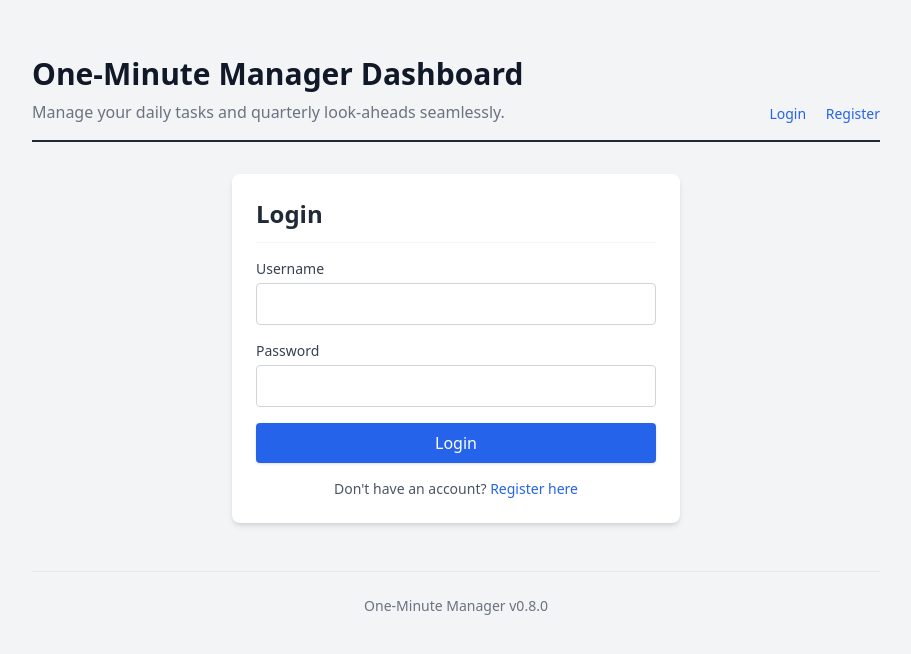
After one commit to candlestixxx/brokeragentworkflow, a Flask app: page /login in a window 1280 px wide. The commit adds this page. Shown: the top 654 px of the page, without its empty margins (184-1095 px from the left). Run offline with Flask 3, Linux system fonts and the light colour scheme; some libraries are stand-ins or nearby versions.

Commit message:
feat: Add multi-tenant user authentication
Bumped version to 0.8.0 in VERSION.md.
Added `Flask-Login` and `Flask-Bcrypt` to dependencies.
Introduced `User` SQLAlchemy model in `models.py` and mapped `Goal` and `QuarterlyInitiative` entities via `user_id` foreign keys.
Added secure `/login`, `/register`, and `/logout` routing in `app.py`.
Updated Jinja2 layout and dashboard templates to reflect user context dynamically.
Refactored testing suite to inject test-user context securely.
Updated comprehensive project documentation to reflect Phase 8 progress.

Co-authored-by: candlestixxx <80919060+candlestixxx@users.noreply.github.com>

```diff
--- a/VERSION.md
+++ b/VERSION.md
@@ -1 +1 @@
-0.7.0
+0.8.0
--- a/app.py
+++ b/app.py
@@ -1,4 +1,5 @@
 from flask import Flask, request, render_template, redirect, url_for, flash
+from flask_login import LoginManager, login_user, logout_user, login_required, current_user
 from twilio.twiml.messaging_response import MessagingResponse
 from twilio.twiml.voice_response import VoiceResponse
 from notifications import notify_all
@@ -7,6 +8,14 @@ import os
 
 app = Flask(__name__)
 app.secret_key = os.getenv("SECRET_KEY", "super-secret-default-key-for-flashes")
+
+login_manager = LoginManager()
+login_manager.init_app(app)
+login_manager.login_view = "login"
+
+@login_manager.user_loader
+def load_user(user_id):
+    return models.get_user_by_id(user_id)
 
 # Ensure DB is initialized before first request
 with app.app_context():
@@ -28,18 +37,55 @@ def get_db_path():
     """Temporary backwards compatibility function. `models.get_db_url` handles the actual config."""
     return os.getenv("DATABASE_PATH", "goals.db")
 
+@app.route("/login", methods=['GET', 'POST'])
+def login():
+    if request.method == 'POST':
+        username = request.form.get('username')
+        password = request.form.get('password')
+        user = models.get_user_by_username(username)
+        if user and user.check_password(password):
+            login_user(user)
+            flash("Logged in successfully.")
+            return redirect(url_for('dashboard'))
+        flash("Invalid username or password.")
+    return render_template("login.html")
+
+@app.route("/register", methods=['GET', 'POST'])
+def register():
+    if request.method == 'POST':
+        username = request.form.get('username')
+        password = request.form.get('password')
+        if models.get_user_by_username(username):
+            flash("Username already exists.")
+        else:
+            user_id = models.create_user(username, password)
+            if user_id:
+                flash("Registration successful. Please log in.")
+                return redirect(url_for('login'))
+            flash("Registration failed.")
+    return render_template("register.html")
+
+@app.route("/logout")
+@login_required
+def logout():
+    logout_user()
+    flash("You have been logged out.")
+    return redirect(url_for('login'))
+
 @app.route("/")
+@login_required
 def dashboard():
     """Render the main web dashboard."""
-    goals = models.list_pending_goals()
-    initiatives = models.list_pending_initiatives()
+    goals = models.list_pending_goals(user_id=current_user.id)
+    initiatives = models.list_pending_initiatives(user_id=current_user.id)
     return render_template("dashboard.html", goals=goals, initiatives=initiatives)
 
 @app.route("/goal/add", methods=['POST'])
+@login_required
 def add_goal_route():
     description = request.form.get("description")
     if description:
-        models.add_goal(description)
+        models.add_goal(description, user_id=current_user.id)
         notify_all(
             subject="New Goal Added",
             body=f"You added a new goal: {description}",
@@ -49,8 +95,9 @@ def add_goal_route():
     return redirect(url_for('dashboard'))
 
 @app.route("/goal/complete/<int:goal_id>", methods=['POST'])
+@login_required
 def complete_goal_route(goal_id):
-    success = models.complete_goal(goal_id)
+    success = models.complete_goal(goal_id, user_id=current_user.id)
     if success:
         notify_all(
             subject="Goal Completed!",
@@ -63,11 +110,12 @@ def complete_goal_route(goal_id):
     return redirect(url_for('dashboard'))
 
 @app.route("/initiative/add", methods=['POST'])
+@login_required
 def add_initiative_route():
     quarter = request.form.get("quarter")
     description = request.form.get("description")
     if quarter and description:
-        models.add_initiative(quarter, description)
+        models.add_initiative(quarter, description, user_id=current_user.id)
         notify_all(
             subject="New Initiative Added",
             body=f"You added a new initiative for {quarter}: {description}",
@@ -77,8 +125,9 @@ def add_initiative_route():
     return redirect(url_for('dashboard'))
 
 @app.route("/initiative/complete/<int:initiative_id>", methods=['POST'])
+@login_required
 def complete_initiative_route(initiative_id):
-    success = models.complete_initiative(initiative_id)
+    success = models.complete_initiative(initiative_id, user_id=current_user.id)
     if success:
         notify_all(
             subject="Initiative Completed!",
--- a/requirements.txt
+++ b/requirements.txt
@@ -6,3 +6,5 @@ Flask==3.0.2
 APScheduler==3.10.4
 SQLAlchemy==2.0.25
 psycopg2-binary==2.9.9
+Flask-Login==0.6.3
+Flask-Bcrypt==1.0.1
--- a/templates/layout.html
+++ b/templates/layout.html
@@ -8,9 +8,20 @@
 </head>
 <body class="bg-gray-100 text-gray-800 font-sans antialiased max-w-4xl mx-auto p-6 mt-8">
 
-    <header class="mb-8 border-b-2 border-gray-800 pb-4">
-        <h1 class="text-3xl font-bold text-gray-900">One-Minute Manager Dashboard</h1>
-        <p class="text-gray-500 mt-2">Manage your daily tasks and quarterly look-aheads seamlessly.</p>
+    <header class="mb-8 border-b-2 border-gray-800 pb-4 flex justify-between items-end">
+        <div>
+            <h1 class="text-3xl font-bold text-gray-900">One-Minute Manager Dashboard</h1>
+            <p class="text-gray-500 mt-2">Manage your daily tasks and quarterly look-aheads seamlessly.</p>
+        </div>
+        <nav class="text-sm font-medium">
+            {% if current_user.is_authenticated %}
+                <span class="text-gray-600 mr-4">Hello, {{ current_user.username }}</span>
+                <a href="{{ url_for('logout') }}" class="text-red-600 hover:text-red-800">Logout</a>
+            {% else %}
+                <a href="{{ url_for('login') }}" class="text-blue-600 hover:text-blue-800 mr-4">Login</a>
+                <a href="{{ url_for('register') }}" class="text-blue-600 hover:text-blue-800">Register</a>
+            {% endif %}
+        </nav>
     </header>
 
     {% with messages = get_flashed_messages() %}
--- /dev/null
+++ b/templates/login.html
@@ -0,0 +1,27 @@
+{% extends "layout.html" %}
+
+{% block content %}
+<div class="max-w-md mx-auto bg-white rounded-lg shadow-md p-6">
+    <h2 class="text-2xl font-semibold text-gray-800 border-b border-gray-100 pb-3 mb-4">Login</h2>
+
+    <form action="{{ url_for('login') }}" method="POST" class="space-y-4">
+        <div>
+            <label for="username" class="block text-sm font-medium text-gray-700">Username</label>
+            <input type="text" name="username" id="username" required
+                   class="mt-1 block w-full px-4 py-2 border border-gray-300 rounded focus:outline-none focus:ring-2 focus:ring-blue-500 focus:border-transparent transition">
+        </div>
+        <div>
+            <label for="password" class="block text-sm font-medium text-gray-700">Password</label>
+            <input type="password" name="password" id="password" required
+                   class="mt-1 block w-full px-4 py-2 border border-gray-300 rounded focus:outline-none focus:ring-2 focus:ring-blue-500 focus:border-transparent transition">
+        </div>
+        <button type="submit" class="w-full bg-blue-600 hover:bg-blue-700 text-white px-4 py-2 rounded shadow transition duration-150 ease-in-out font-medium">
+            Login
+        </button>
+    </form>
+
+    <p class="mt-4 text-sm text-gray-600 text-center">
+        Don't have an account? <a href="{{ url_for('register') }}" class="text-blue-600 hover:text-blue-800 font-medium">Register here</a>
+    </p>
+</div>
+{% endblock %}
```
Also changed, not shown: HANDOFF.md (+11 -5 lines), ROADMAP.md (+2 -2 lines), TODO.md (+4 -3 lines), cli.py (+18 -12 lines), models.py (+67 -16 lines), scheduler.py (+7 -3 lines), templates/register.html (added, +27 -0 lines), test_app.py (+12 -2 lines), CHANGELOG.md.
